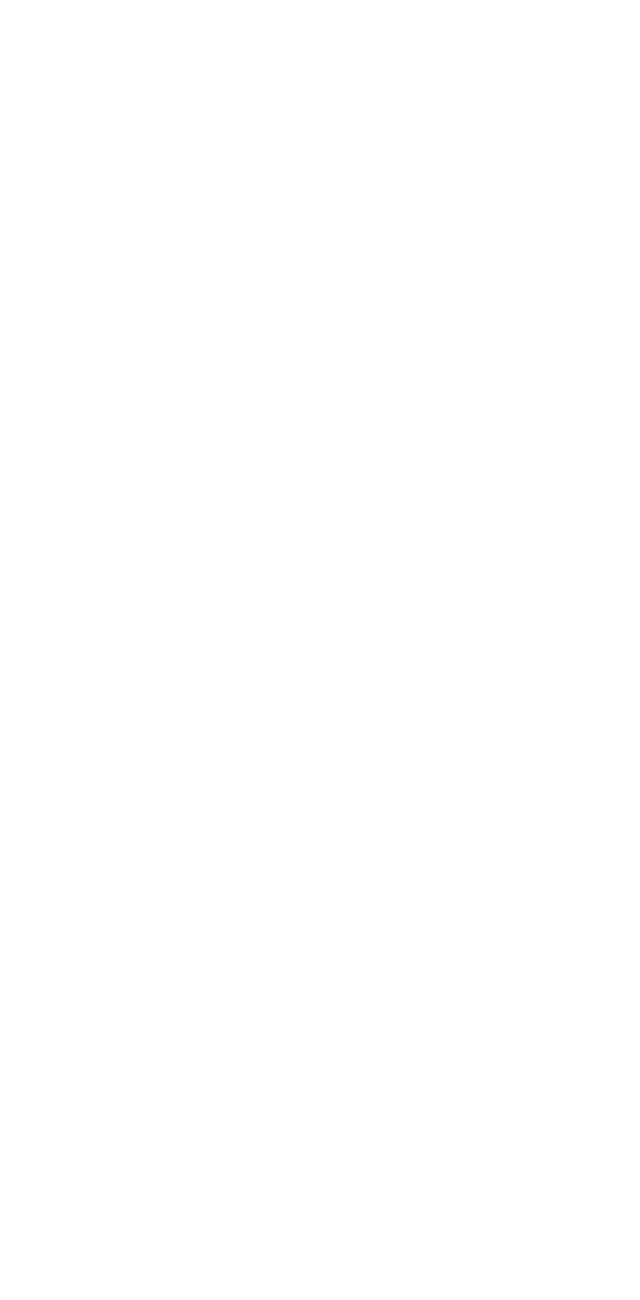
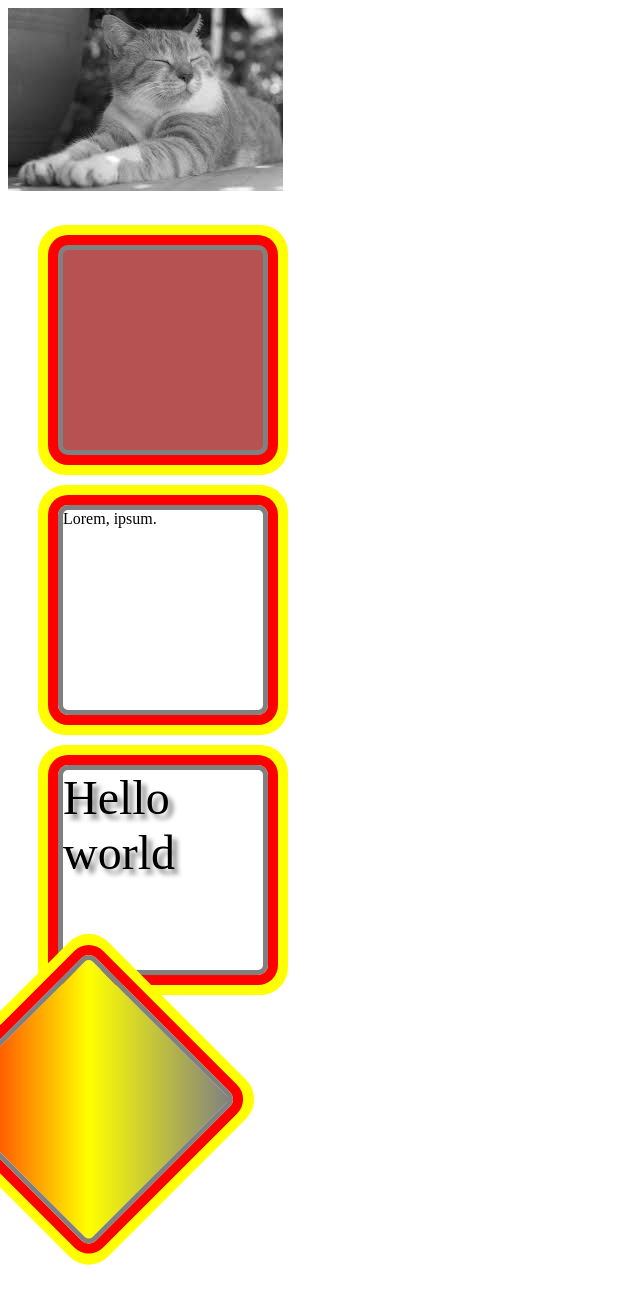
Before and after one commit to glira12/sk-training-winter-2021, a plain HTML site: page index.html in a window 1280 px wide. Shown: the top 1300 px of the page, without its empty margins (0-640 px from the left). Before the commit the page ends 800 px from the top, so only its background shows below. Drawn offline with Linux system fonts and the light colour scheme.

Commit message:
training6

```diff
--- a/css/style.css
+++ b/css/style.css
@@ -0,0 +1,68 @@
+div{
+    position: relative;
+    width: 200px;
+    height: 200px;
+    margin: 50px;
+    border: 5px solid gray;
+    border-radius: 10px;
+    box-shadow: 0 0 0 10px red, 0 0 0 20px yellow;
+}
+.text{
+    font-size: 48px;
+    text-shadow: 5px 5px 5px gray;
+}
+.gradient{
+    background-image: linear-gradient(to top right, red, yellow, gray);
+    transform-origin: top center;
+    transform: rotate(45deg);
+}
+.box{
+    transform: translate(100px, 100px) rotate(90deg) scale(1, 1) skew(30deg)
+}
+.transform{
+    width: 300px;
+    height: 200px;
+    background-image: linear-gradient(to right, yellow, blue);
+    transform: rotate(-45deg);
+    transform-origin: top;
+    box-shadow: -5px 5px 5px gray;
+    margin: 300px;
+}
+.anime{
+    transition: width 3s;
+}
+.anime:hover{
+    width: 400px;
+}
+@keyframes clr{
+    from{
+        background: red;
+    }
+    to{
+        background: greenyellow;
+    }
+}
+@keyframes clr2{
+    0%{
+        background: red;
+    }
+    25%{
+        background:rgb(209, 37, 37);
+    }
+    50%{
+        background: rgb(182, 82, 82);
+    }
+    100%{
+        background: rgb(129, 6, 6);
+    }
+}
+
+.animation{
+    animation-name: clr2;
+    animation-duration: 10s;
+    animation-iteration-count: infinite;
+
+}
+img{
+    filter: grayscale(100%);
+}
--- a/index.html
+++ b/index.html
@@ -6,8 +6,14 @@
     <meta name="viewport" content="width=device-width, initial-scale=1.0">
     <title>Document</title>
     <link rel="stylesheet" href="css/style.css">
+    <img src="img/Без названия.jpg" alt="Cat">
 </head>
 <body>
-
+    <div class="animation"></div>
+    <div class="anime">Lorem, ipsum.</div>
+<div class="text">Hello world</div>
+<div class="gradient"></div>
+<div class="box">Box1</div>
+<div class="transform"></div>
 </body>
 </html>
```
Also changed, not shown: img/Без названия.jpg (added).
